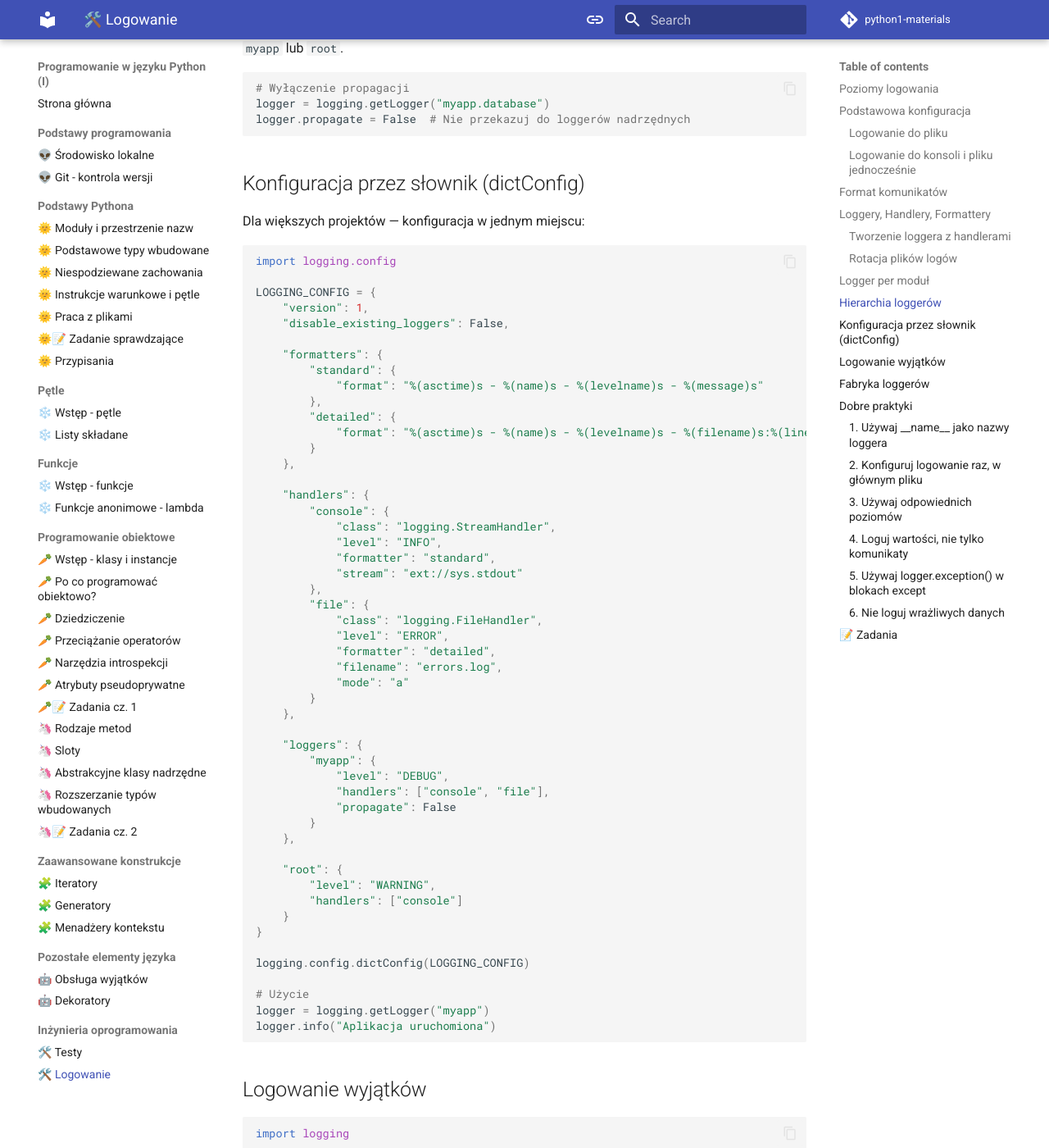
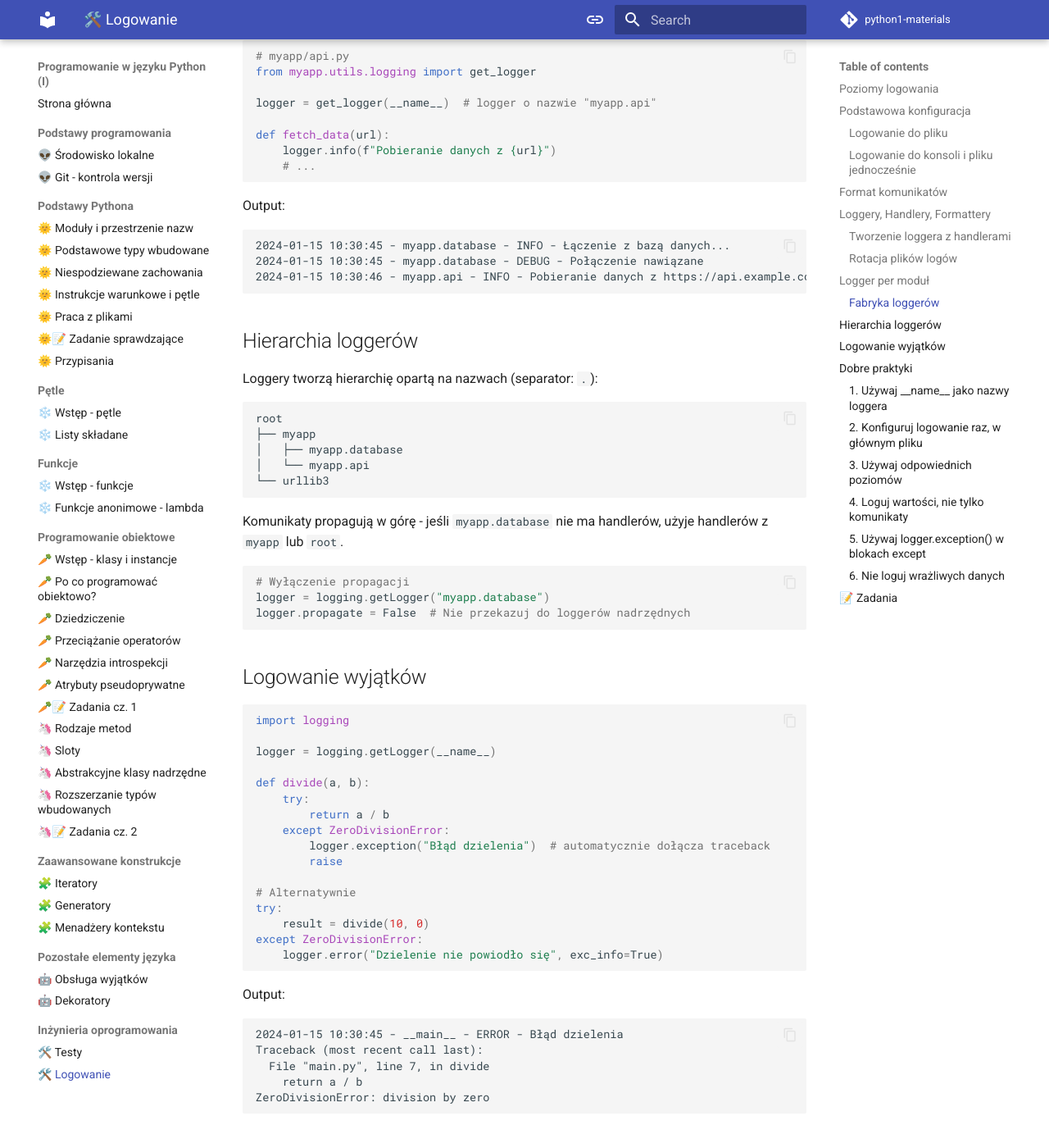
Before and after one commit to eo-agh/python1-materials, an MkDocs documentation site: the page built from docs/zaj07/logowanie.md, in a window 1280 px wide and 1400 px high, scrolled down 5450 px. Shown: the whole window at 82% size. Built offline with MkDocs 1.6.1 and Material for MkDocs 9.7.7, drawn with Linux system fonts in a browser that asks for light colours; comment, search, counter and statistics services are not loaded; some of the changed text lies outside the part shown.

Commit message:
Zaj08 - new version of logowanie

````diff
--- a/docs/zaj07/logowanie.md
+++ b/docs/zaj07/logowanie.md
@@ -165,7 +165,7 @@
 
 ### Rotacja plików logów
 
-Dla długo działających aplikacji — automatyczne tworzenie nowych plików:
+Dla długo działających aplikacji - automatyczne tworzenie nowych plików:
 
 ```python
 from logging.handlers import RotatingFileHandler, TimedRotatingFileHandler
@@ -190,165 +190,7 @@
 
 **Dobra praktyka**: każdy moduł ma własny logger o nazwie `__name__`.
 
-```python
-# myapp/database.py
-import logging
-
-logger = logging.getLogger(__name__)  # logger o nazwie "myapp.database"
-
-def connect():
-    logger.info("Łączenie z bazą danych...")
-    try:
-        # ...
-        logger.debug("Połączenie nawiązane")
-    except Exception as e:
-        logger.error(f"Błąd połączenia: {e}")
-        raise
-```
-
-```python
-# myapp/api.py
-import logging
-
-logger = logging.getLogger(__name__)  # logger o nazwie "myapp.api"
-
-def fetch_data(url):
-    logger.info(f"Pobieranie danych z {url}")
-    # ...
-```
-
-```python
-# main.py
-import logging
-from myapp import database, api
-
-# Konfiguracja w głównym pliku
-logging.basicConfig(
-    level=logging.DEBUG,
-    format="%(asctime)s - %(name)s - %(levelname)s - %(message)s"
-)
-
-database.connect()
-api.fetch_data("https://api.example.com")
-```
-
-Output:
-
-```
-2024-01-15 10:30:45 - myapp.database - INFO - Łączenie z bazą danych...
-2024-01-15 10:30:45 - myapp.database - DEBUG - Połączenie nawiązane
-2024-01-15 10:30:46 - myapp.api - INFO - Pobieranie danych z https://api.example.com
-```
-
-## Hierarchia loggerów
-
-Loggery tworzą hierarchię opartą na nazwach (separator: `.`):
-
-```
-root
-├── myapp
-│   ├── myapp.database
-│   └── myapp.api
-└── urllib3
-```
-
-Komunikaty propagują w górę — jeśli `myapp.database` nie ma handlerów, użyje handlerów z `myapp` lub `root`.
-
-```python
-# Wyłączenie propagacji
-logger = logging.getLogger("myapp.database")
-logger.propagate = False  # Nie przekazuj do loggerów nadrzędnych
-```
-
-## Konfiguracja przez słownik (dictConfig)
-
-Dla większych projektów — konfiguracja w jednym miejscu:
-
-```python
-import logging.config
-
-LOGGING_CONFIG = {
-    "version": 1,
-    "disable_existing_loggers": False,
-
-    "formatters": {
-        "standard": {
-            "format": "%(asctime)s - %(name)s - %(levelname)s - %(message)s"
-        },
-        "detailed": {
-            "format": "%(asctime)s - %(name)s - %(levelname)s - %(filename)s:%(lineno)d - %(message)s"
-        }
-    },
-
-    "handlers": {
-        "console": {
-            "class": "logging.StreamHandler",
-            "level": "INFO",
-            "formatter": "standard",
-            "stream": "ext://sys.stdout"
-        },
-        "file": {
-            "class": "logging.FileHandler",
-            "level": "ERROR",
-            "formatter": "detailed",
-            "filename": "errors.log",
-            "mode": "a"
-        }
-    },
-
-    "loggers": {
-        "myapp": {
-            "level": "DEBUG",
-            "handlers": ["console", "file"],
-            "propagate": False
-        }
-    },
-
-    "root": {
-        "level": "WARNING",
-        "handlers": ["console"]
-    }
-}
-
-logging.config.dictConfig(LOGGING_CONFIG)
-
-# Użycie
-logger = logging.getLogger("myapp")
-logger.info("Aplikacja uruchomiona")
-```
-
-## Logowanie wyjątków
-
-```python
-import logging
-
-logger = logging.getLogger(__name__)
-
-def divide(a, b):
-    try:
-        return a / b
-    except ZeroDivisionError:
-        logger.exception("Błąd dzielenia")  # automatycznie dołącza traceback
-        raise
-
-# Alternatywnie
-try:
-    result = divide(10, 0)
-except ZeroDivisionError:
-    logger.error("Dzielenie nie powiodło się", exc_info=True)
-```
-
-Output:
-
-```
-2024-01-15 10:30:45 - __main__ - ERROR - Błąd dzielenia
-Traceback (most recent call last):
-  File "main.py", line 7, in divide
-    return a / b
-ZeroDivisionError: division by zero
-```
-
-## Fabryka loggerów
+### Fabryka loggerów
 
 Pomocnicza funkcja do tworzenia skonfigurowanych loggerów:
 
@@ -409,16 +251,88 @@
     logger.info("Łączenie z bazą...")
 ```
 
+```python
+# myapp/api.py
+from myapp.utils.logging import get_logger
+
+logger = get_logger(__name__)  # logger o nazwie "myapp.api"
+
+def fetch_data(url):
+    logger.info(f"Pobieranie danych z {url}")
+    # ...
+```
+
+Output:
+
+```
+2024-01-15 10:30:45 - myapp.database - INFO - Łączenie z bazą danych...
+2024-01-15 10:30:45 - myapp.database - DEBUG - Połączenie nawiązane
+2024-01-15 10:30:46 - myapp.api - INFO - Pobieranie danych z https://api.example.com
+```
+
+## Hierarchia loggerów
+
+Loggery tworzą hierarchię opartą na nazwach (separator: `.`):
+
+```
+root
+├── myapp
+│   ├── myapp.database
+│   └── myapp.api
+└── urllib3
+```
+
+Komunikaty propagują w górę - jeśli `myapp.database` nie ma handlerów, użyje handlerów z `myapp` lub `root`.
+
+```python
+# Wyłączenie propagacji
+logger = logging.getLogger("myapp.database")
+logger.propagate = False  # Nie przekazuj do loggerów nadrzędnych
+```
+
+## Logowanie wyjątków
+
+```python
+import logging
+
+logger = logging.getLogger(__name__)
+
+def divide(a, b):
+    try:
+        return a / b
+    except ZeroDivisionError:
+        logger.exception("Błąd dzielenia")  # automatycznie dołącza traceback
+        raise
+
+# Alternatywnie
+try:
+    result = divide(10, 0)
+except ZeroDivisionError:
+    logger.error("Dzielenie nie powiodło się", exc_info=True)
+```
+
+Output:
+
+```
+2024-01-15 10:30:45 - __main__ - ERROR - Błąd dzielenia
+Traceback (most recent call last):
+  File "main.py", line 7, in divide
+    return a / b
+ZeroDivisionError: division by zero
+```
+
 ## Dobre praktyki
 
 ### 1. Używaj `__name__` jako nazwy loggera
 
 ```python
+from myapp.utils.logging import get_logger
+
 # ✅ Dobrze
-logger = logging.getLogger(__name__)
+logger = get_logger(__name__)
 
 # ❌ Źle
-logger = logging.getLogger("my_logger")
+logger = get_logger("my_logger")
 ```
 
 ### 2. Konfiguruj logowanie raz, w głównym pliku
````
